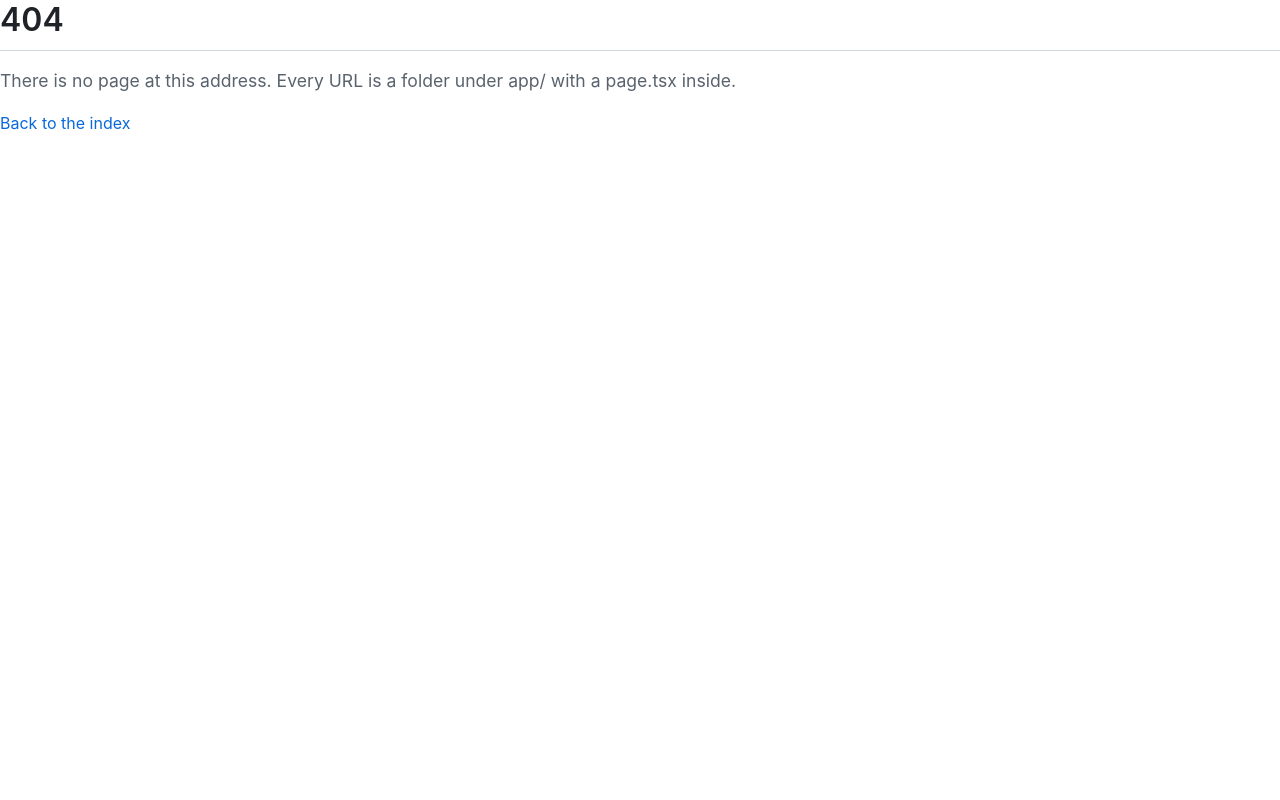
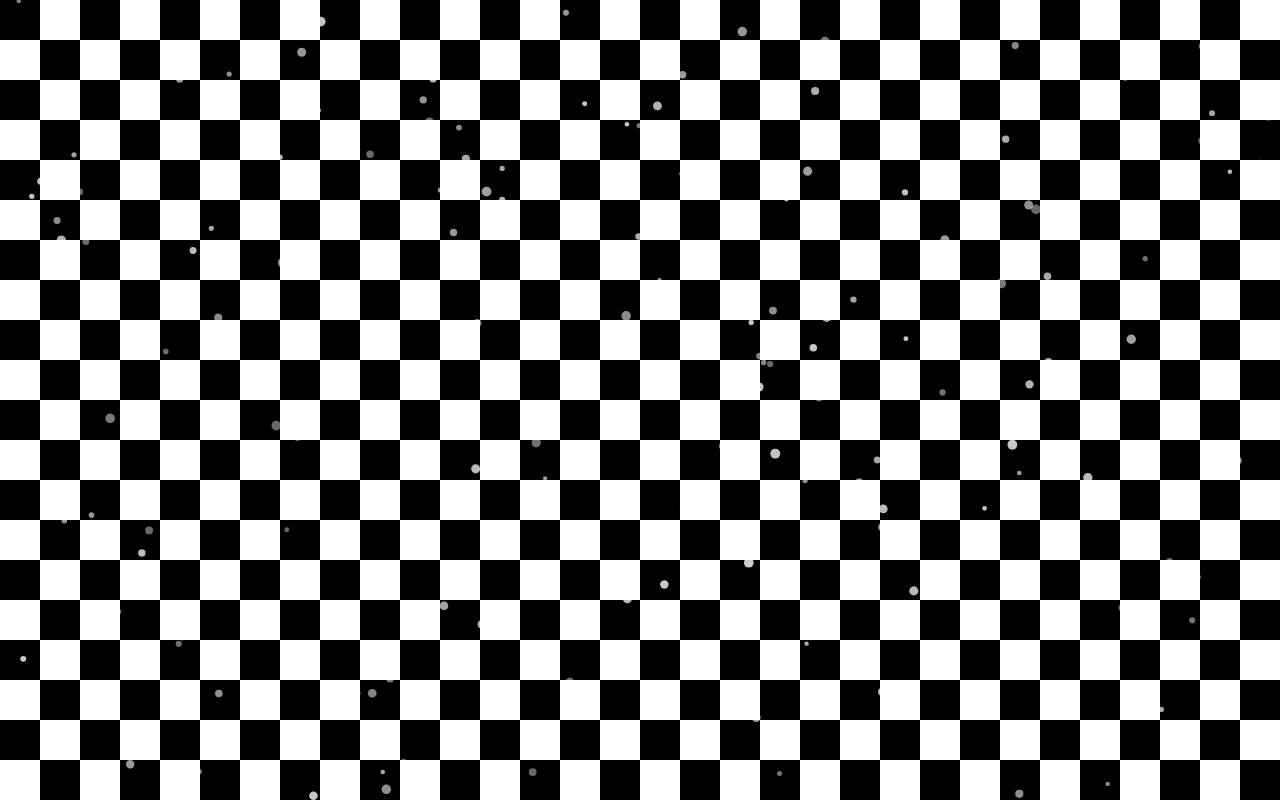
Before and after one commit to Junsekip/id412-JunsuKim, a Next.js app: page /experiments/w1/falling-snow in a window 1280 px wide. Before the commit this address had no page. Built offline with nearby package versions, Linux system fonts and the light colour scheme.

Commit message:
w1: falling-snow
Continuous snow falling animation over black and white checkered background. Features 200 snowflakes with varying speeds and opacity for natural motion. Canvas-based animation with smooth 60fps rendering.

```diff
--- /dev/null
+++ b/app/experiments/w1/falling-snow/page.module.css
@@ -0,0 +1,16 @@
+.container {
+  display: flex;
+  align-items: center;
+  justify-content: center;
+  width: 100%;
+  height: 100vh;
+  overflow: hidden;
+  margin: 0;
+  padding: 0;
+}
+
+.canvas {
+  display: block;
+  width: 100%;
+  height: 100%;
+}
--- /dev/null
+++ b/app/experiments/w1/falling-snow/page.tsx
@@ -0,0 +1,94 @@
+"use client";
+
+import { useEffect, useRef } from "react";
+import styles from "./page.module.css";
+
+interface Snowflake {
+  x: number;
+  y: number;
+  size: number;
+  speed: number;
+  opacity: number;
+}
+
+export default function FallingSnow() {
+  const canvasRef = useRef<HTMLCanvasElement>(null);
+
+  useEffect(() => {
+    const canvas = canvasRef.current;
+    if (!canvas) return;
+
+    const ctx = canvas.getContext("2d");
+    if (!ctx) return;
+
+    canvas.width = window.innerWidth;
+    canvas.height = window.innerHeight;
+
+    const snowflakes: Snowflake[] = [];
+    const snowflakeCount = 200;
+    const squareSize = 40;
+
+    // Initialize snowflakes
+    for (let i = 0; i < snowflakeCount; i++) {
+      snowflakes.push({
+        x: Math.random() * canvas.width,
+        y: Math.random() * canvas.height,
+        size: Math.random() * 3 + 2,
+        speed: Math.random() * 2 + 1,
+        opacity: Math.random() * 0.5 + 0.5,
+      });
+    }
+
+    const drawCheckerboard = () => {
+      for (let x = 0; x < canvas.width; x += squareSize) {
+        for (let y = 0; y < canvas.height; y += squareSize) {
+          const isEven = (Math.floor(x / squareSize) + Math.floor(y / squareSize)) % 2 === 0;
+          ctx.fillStyle = isEven ? "#000000" : "#ffffff";
+          ctx.fillRect(x, y, squareSize, squareSize);
+        }
+      }
+    };
+
+    const drawSnowflakes = () => {
+      ctx.fillStyle = "rgba(255, 255, 255, 0.8)";
+
+      snowflakes.forEach((flake) => {
+        ctx.globalAlpha = flake.opacity;
+        ctx.beginPath();
+        ctx.arc(flake.x, flake.y, flake.size, 0, Math.PI * 2);
+        ctx.fill();
+
+        flake.y += flake.speed;
+
+        if (flake.y > canvas.height) {
+          flake.y = -flake.size;
+          flake.x = Math.random() * canvas.width;
+        }
+      });
+
+      ctx.globalAlpha = 1;
+    };
+
+    const animate = () => {
+      drawCheckerboard();
+      drawSnowflakes();
+      requestAnimationFrame(animate);
+    };
+
+    animate();
+
+    const handleResize = () => {
+      canvas.width = window.innerWidth;
+      canvas.height = window.innerHeight;
+    };
+
+    window.addEventListener("resize", handleResize);
+    return () => window.removeEventListener("resize", handleResize);
+  }, []);
+
+  return (
+    <main className={styles.container}>
+      <canvas ref={canvasRef} className={styles.canvas} />
+    </main>
+  );
+}
```
Also changed, not shown: app/experiments/w1/falling-snow/README.md (added).
